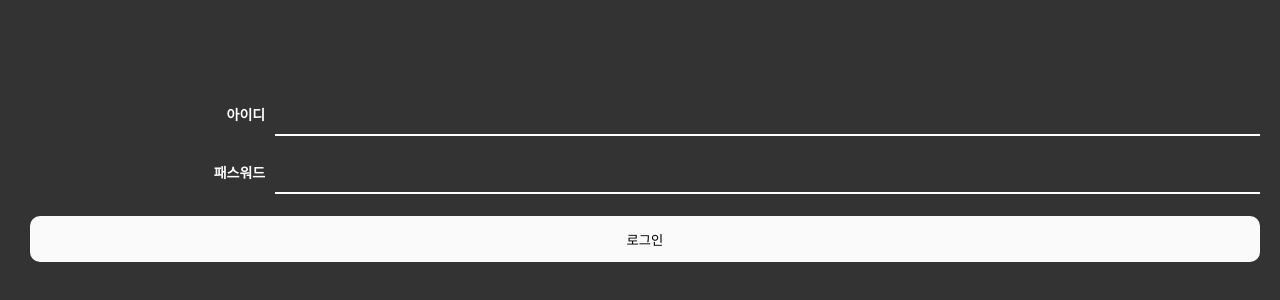
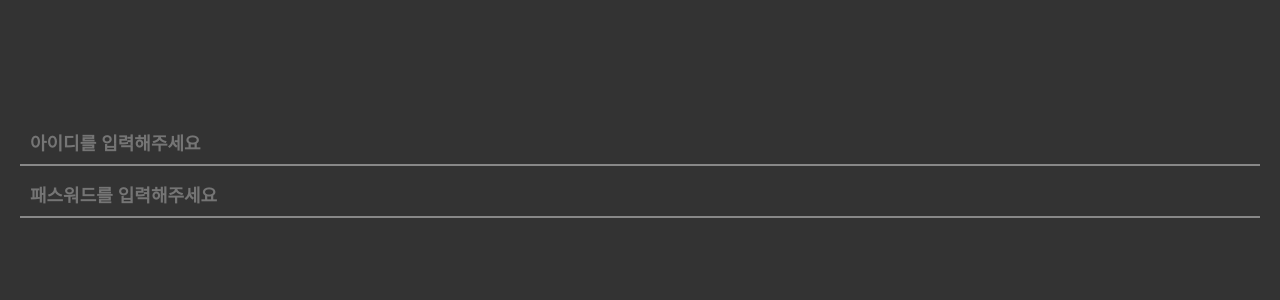
Before and after one commit to kiyoung92/chat, a React (Create React App) app in the folder client/: page / in a window 1280 px wide. Shown: the part 224-524 px from the top of the page. Built offline with nearby package versions, Linux system fonts and the light colour scheme.

Commit message:
로그인 페이지 디자인

```diff
--- a/client/src/Components/AuthBody.jsx
+++ b/client/src/Components/AuthBody.jsx
@@ -7,16 +7,14 @@ const AuthBody = () => {
         <div css={ commonStyled.w100p }>
             <form css={ commonStyled.w100p } action="">
                 <div css={ authStyled.inputWrap }>
-                    <p css={ authStyled.inputText }>아이디</p>
-                    <input css={ authStyled.input } type="text" name="아이디 입력" id="" />
+                    <input css={ authStyled.input } type="text" name="아이디 입력" placeholder='아이디를 입력해주세요' id="" />
                 </div>
                 <div css={ authStyled.inputWrap }>
-                    <p css={ authStyled.inputText }>패스워드</p>
-                    <input css={ authStyled.input } type="password" name="패스워드 입력" id="" />
+                    <input css={ authStyled.input } type="password" name="패스워드 입력" placeholder='패스워드를 입력해주세요' id="" />
                 </div>
-                <div css={ authStyled.buttonWrap }>
+                {/* <div css={ authStyled.buttonWrap }>
                     <button css={ authStyled.button }>로그인</button>
-                </div>
+                </div> */}
             </form>
         </div>
     )
--- a/client/src/Components/AuthStyled.jsx
+++ b/client/src/Components/AuthStyled.jsx
@@ -10,19 +10,24 @@ export const authStyled = {
         margin-bottom: 10px;
     `,
     input: css`
-        flex: 0.8;
+        flex: 1;
         height: 40px;
         border: none;
-        border-bottom: 2px solid #fff;
+        border-bottom: 2px solid #888;
         background: #333;
         border-radius: 0px;
-    `,
-    inputText: css`
-        flex: 0.2;
-        text-align: right;
+        color: #fff;
+        font-size: 18px;
         font-weight: bold;
-        font-size: 14px;
-        margin-right: 10px;
+        transition: 1s ease all;
+        padding: 0px 10px;
+        background: linear-gradient(#3182f6, #3182f6) bottom / 0% 2px no-repeat #333;
+        &:focus {
+            outline: none;
+            /* border-bottom: 2px solid #3182f6; */
+            border-bottom: 2px solid #888;
+            background-size: 100% 2px;
+        }
     `,
     buttonWrap: css`
         width: 100%;
@@ -38,5 +43,5 @@ export const authStyled = {
         background: #fafafa;
         padding: 0px;
         margin-left: 10px;
-    `
+    `,
 }
```
